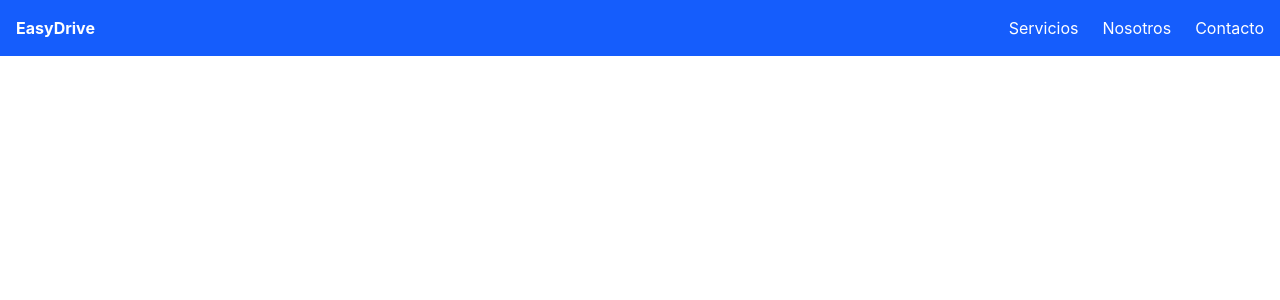
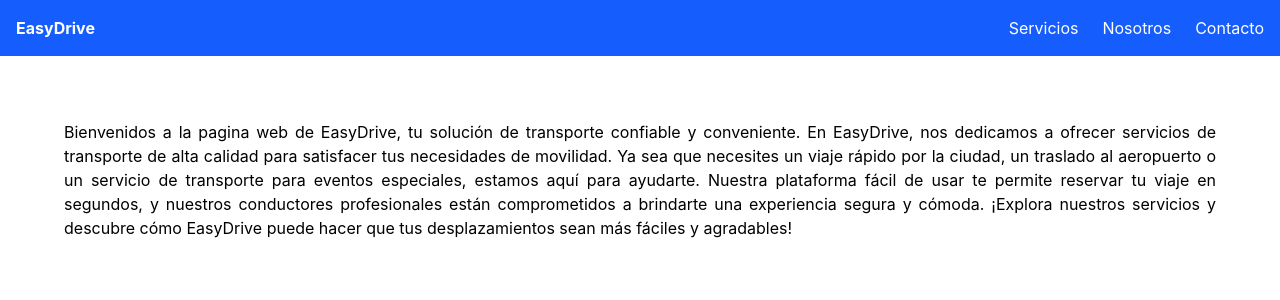
Before and after one commit to CrhistopherG/easydrive-web, a React (Vite) app: page / in a window 1280 px wide. Shown: the top 300 px of the page. Built offline with nearby package versions, Linux system fonts and the light colour scheme.

Commit message:
Modificacion sobre rutas del router

```diff
--- a/src/Index.tsx
+++ b/src/Index.tsx
@@ -16,6 +16,9 @@ function Index() {
               <h1 className="flex justify-center content-center p-10 text-justify">Bienvenidos a la pagina web de EasyDrive, tu solución de transporte confiable y conveniente. En EasyDrive, nos dedicamos a ofrecer servicios de transporte de alta calidad para satisfacer tus necesidades de movilidad. Ya sea que necesites un viaje rápido por la ciudad, un traslado al aeropuerto o un servicio de transporte para eventos especiales, estamos aquí para ayudarte. Nuestra plataforma fácil de usar te permite reservar tu viaje en segundos, y nuestros conductores profesionales están comprometidos a brindarte una experiencia segura y cómoda. ¡Explora nuestros servicios y descubre cómo EasyDrive puede hacer que tus desplazamientos sean más fáciles y agradables!</h1>
             </>
           }/>
+          <Route path="/" element={<>
+              <h1 className="flex justify-center content-center p-10 text-justify">Bienvenidos a la pagina web de EasyDrive, tu solución de transporte confiable y conveniente. En EasyDrive, nos dedicamos a ofrecer servicios de transporte de alta calidad para satisfacer tus necesidades de movilidad. Ya sea que necesites un viaje rápido por la ciudad, un traslado al aeropuerto o un servicio de transporte para eventos especiales, estamos aquí para ayudarte. Nuestra plataforma fácil de usar te permite reservar tu viaje en segundos, y nuestros conductores profesionales están comprometidos a brindarte una experiencia segura y cómoda. ¡Explora nuestros servicios y descubre cómo EasyDrive puede hacer que tus desplazamientos sean más fáciles y agradables!</h1>
+            </>} />
           <Route path="/servicios" element={<Servicios />} />
           <Route path="/nosotros" element={<Nosotros />} />
           <Route path="/contacto" element={<Contacto />} />
```
